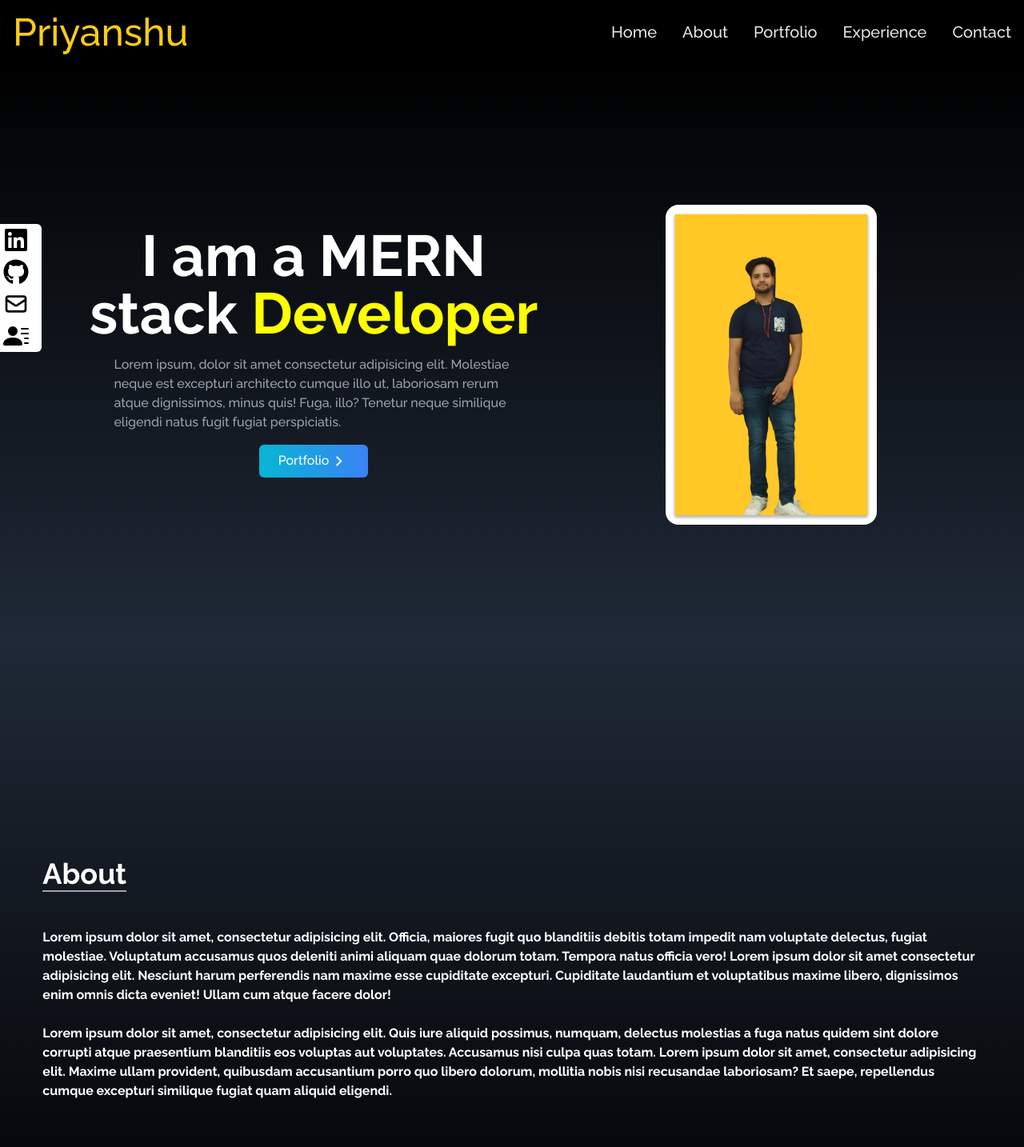
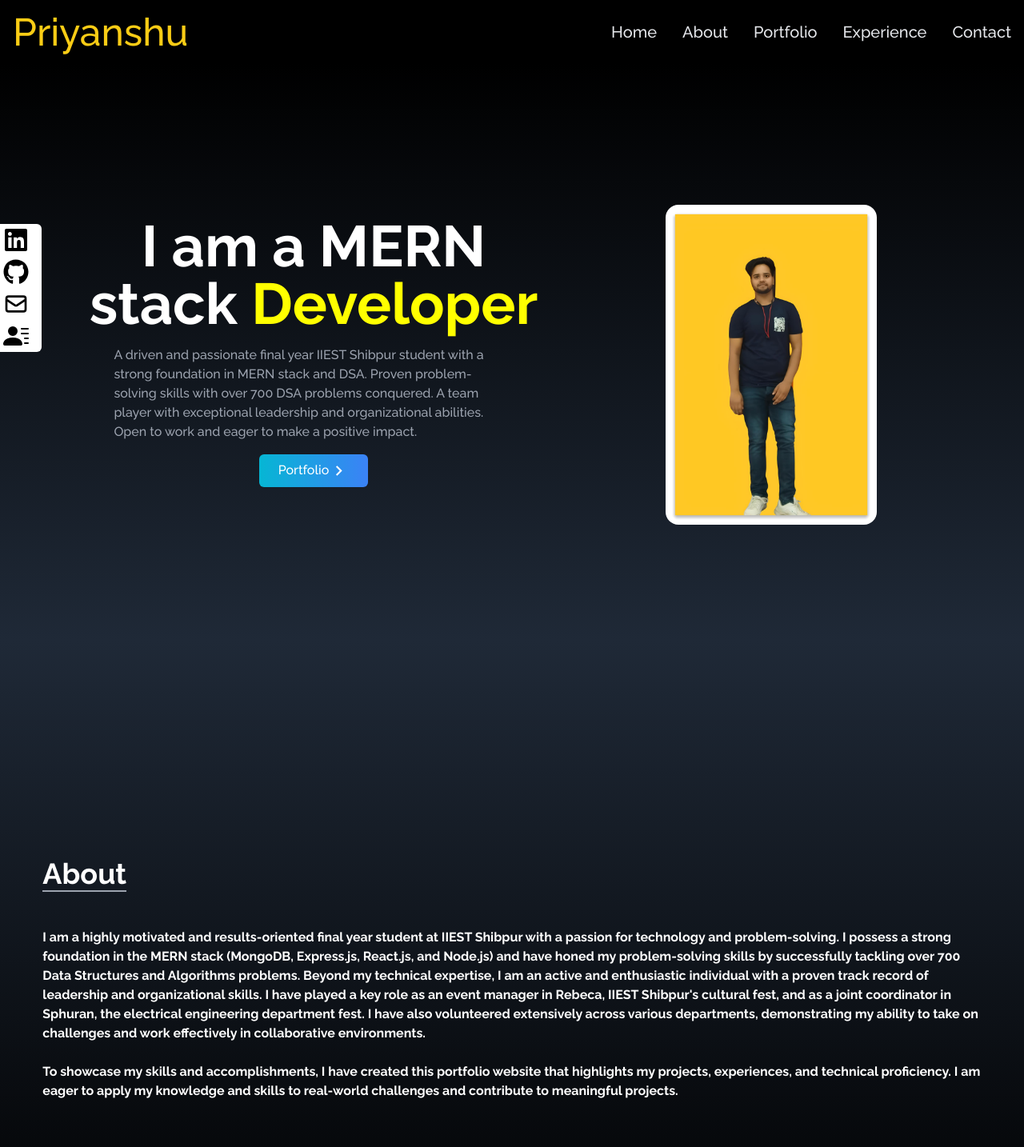
Before and after one commit to priyanshu8346/my-portfolio, a React (Create React App) app: page / in a window 1280 px wide. Shown: the top 1434 px of the page at 80% size. Built offline with nearby package versions, Linux system fonts and the light colour scheme.

Commit message:
content-update of home and about

```diff
--- a/src/component/About.jsx
+++ b/src/component/About.jsx
@@ -7,9 +7,13 @@ const About = () => {
             <div className='text-4xl text-start font-bold my-12'>
                 <p className=' inline border-b-2 border-gray-400'>About</p>
             </div>
-            <p className=' font-semibold'>Lorem ipsum dolor sit amet, consectetur adipisicing elit. Officia, maiores fugit quo blanditiis debitis totam impedit nam voluptate delectus, fugiat molestiae. Voluptatum accusamus quos deleniti animi aliquam quae dolorum totam. Tempora natus officia vero! Lorem ipsum dolor sit amet consectetur adipisicing elit. Nesciunt harum perferendis nam maxime esse cupiditate excepturi. Cupiditate laudantium et voluptatibus maxime libero, dignissimos enim omnis dicta eveniet! Ullam cum atque facere dolor!</p>
+            <p className=' font-semibold'>I am a highly motivated and results-oriented final year student at IIEST Shibpur with a passion for technology and problem-solving. I possess a strong foundation in the MERN stack (MongoDB, Express.js, React.js, and Node.js) and have honed my problem-solving skills by successfully tackling over 700 Data Structures and Algorithms problems.
+
+Beyond my technical expertise, I am an active and enthusiastic individual with a proven track record of leadership and organizational skills. I have played a key role as an event manager in Rebeca, IIEST Shibpur's cultural fest, and as a joint coordinator in Sphuran, the electrical engineering department fest. I have also volunteered extensively across various departments, demonstrating my ability to take on challenges and work effectively in collaborative environments.
+
+</p>
             <br/>
-            <p className=' font-semibold'>Lorem ipsum dolor sit amet, consectetur adipisicing elit. Quis iure aliquid possimus, numquam, delectus molestias a fuga natus quidem sint dolore corrupti atque praesentium blanditiis eos voluptas aut voluptates. Accusamus nisi culpa quas totam. Lorem ipsum dolor sit amet, consectetur adipisicing elit. Maxime ullam provident, quibusdam accusantium porro quo libero dolorum, mollitia nobis nisi recusandae laboriosam? Et saepe, repellendus cumque excepturi similique fugiat quam aliquid eligendi.</p>
+            <p className=' font-semibold'>To showcase my skills and accomplishments, I have created this portfolio website that highlights my projects, experiences, and technical proficiency. I am eager to apply my knowledge and skills to real-world challenges and contribute to meaningful projects.</p>
         </div>
     </div>
   )
--- a/src/component/Home.jsx
+++ b/src/component/Home.jsx
@@ -34,10 +34,7 @@ const Home = () => {
             className=" py-4 text-gray-400 text-xs: "
             style={{ fontSize: "1rem", maxWidth: "80%" }}
           >
-            Lorem ipsum, dolor sit amet consectetur adipisicing elit. Molestiae
-            neque est excepturi architecto cumque illo ut, laboriosam rerum
-            atque dignissimos, minus quis! Fuga, illo? Tenetur neque similique
-            eligendi natus fugit fugiat perspiciatis.
+            A driven and passionate final year IIEST Shibpur student with a strong foundation in MERN stack and DSA. Proven problem-solving skills with over 700 DSA problems conquered. A team player with exceptional leadership and organizational abilities. Open to work and eager to make a positive impact.
           </p>
           <div>
             <button className="group flex flex-row items-center justify-center rounded-md bg-gradient-to-r from-cyan-500 to to-blue-500 px-6 py-2">
```
